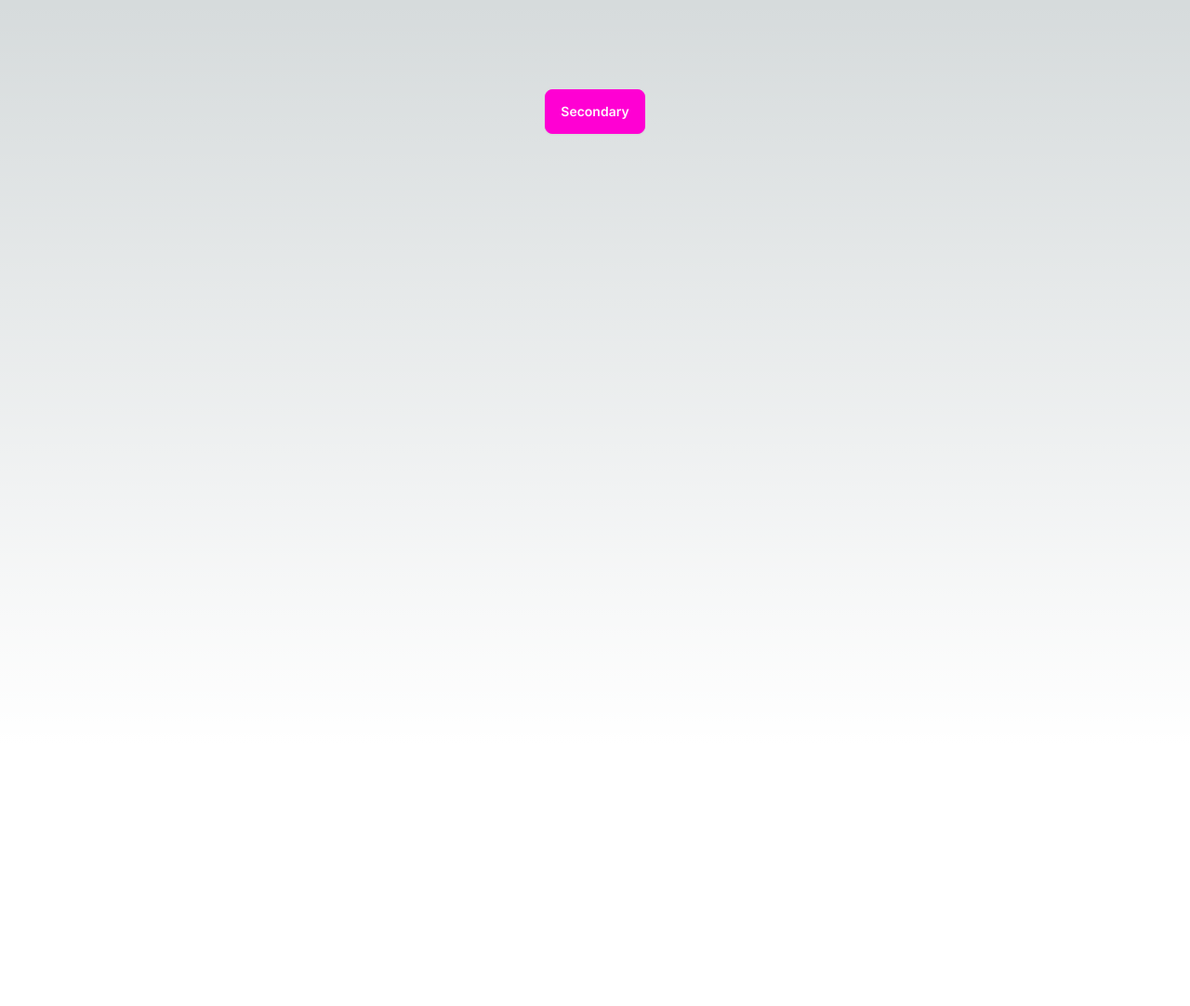
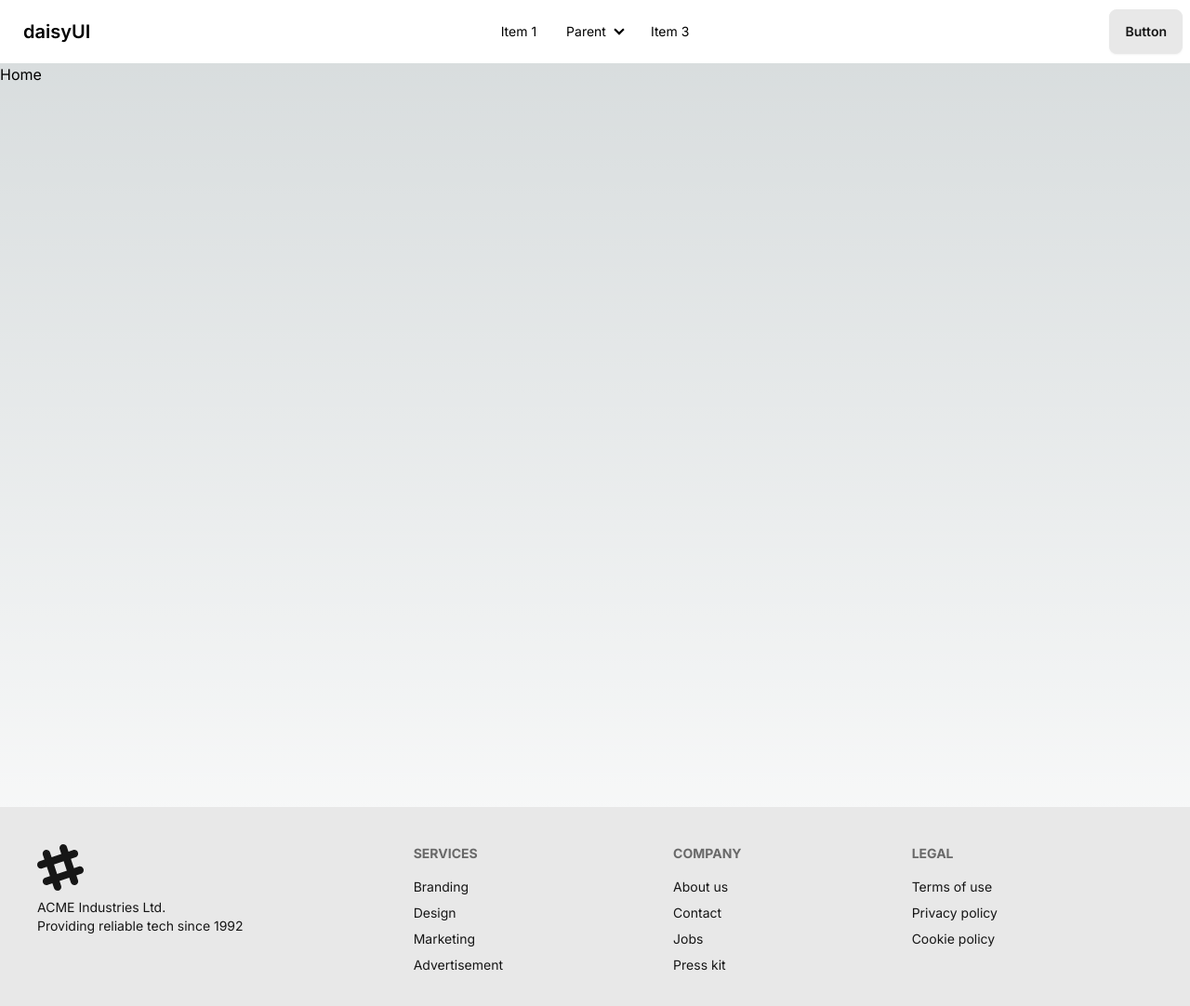
Before and after one commit to alaminkazi12/car-doctor, a Next.js app: page / in a window 1280 px wide. Shown: the top 1082 px of the page at 93% size. Before the commit the page ends 800 px from the top, so only its background shows below. Built offline with nearby package versions, Linux system fonts and the light colour scheme.

Commit message:
added nav

```diff
--- a/src/app/layout.jsx
+++ b/src/app/layout.jsx
@@ -1,5 +1,7 @@
 import { Inter } from "next/font/google";
 import "./globals.css";
+import Navbar from "@/components/shared/Navbar";
+import Footer from "@/components/shared/Footer";
 
 const inter = Inter({ subsets: ["latin"] });
 
@@ -10,8 +12,12 @@ export const metadata = {
 
 export default function RootLayout({ children }) {
   return (
-    <html lang="en">
-      <body className={inter.className}>{children}</body>
+    <html lang="en" data-theme="carDoctorTheme">
+      <body className={inter.className}>
+        <Navbar />
+        {children}
+        <Footer />
+      </body>
     </html>
   );
 }
--- a/src/app/page.jsx
+++ b/src/app/page.jsx
@@ -1,9 +1,5 @@
 import Image from "next/image";
 
 export default function Home() {
-  return (
-    <main className="flex min-h-screen flex-col items-center justify-between p-24">
-      <button className="btn btn-secondary">Secondary</button>
-    </main>
-  );
+  return <main className="h-screen">Home</main>;
 }
--- /dev/null
+++ b/src/components/shared/Footer.jsx
@@ -0,0 +1,48 @@
+import React from "react";
+
+const Footer = () => {
+  return (
+    <footer className="footer bg-base-200 text-base-content p-10">
+      <aside>
+        <svg
+          width="50"
+          height="50"
+          viewBox="0 0 24 24"
+          xmlns="http://www.w3.org/2000/svg"
+          fillRule="evenodd"
+          clipRule="evenodd"
+          className="fill-current"
+        >
+          <path d="M22.672 15.226l-2.432.811.841 2.515c.33 1.019-.209 2.127-1.23 2.456-1.15.325-2.148-.321-2.463-1.226l-.84-2.518-5.013 1.677.84 2.517c.391 1.203-.434 2.542-1.831 2.542-.88 0-1.601-.564-1.86-1.314l-.842-2.516-2.431.809c-1.135.328-2.145-.317-2.463-1.229-.329-1.018.211-2.127 1.231-2.456l2.432-.809-1.621-4.823-2.432.808c-1.355.384-2.558-.59-2.558-1.839 0-.817.509-1.582 1.327-1.846l2.433-.809-.842-2.515c-.33-1.02.211-2.129 1.232-2.458 1.02-.329 2.13.209 2.461 1.229l.842 2.515 5.011-1.677-.839-2.517c-.403-1.238.484-2.553 1.843-2.553.819 0 1.585.509 1.85 1.326l.841 2.517 2.431-.81c1.02-.33 2.131.211 2.461 1.229.332 1.018-.21 2.126-1.23 2.456l-2.433.809 1.622 4.823 2.433-.809c1.242-.401 2.557.484 2.557 1.838 0 .819-.51 1.583-1.328 1.847m-8.992-6.428l-5.01 1.675 1.619 4.828 5.011-1.674-1.62-4.829z"></path>
+        </svg>
+        <p>
+          ACME Industries Ltd.
+          <br />
+          Providing reliable tech since 1992
+        </p>
+      </aside>
+      <nav>
+        <h6 className="footer-title">Services</h6>
+        <a className="link link-hover">Branding</a>
+        <a className="link link-hover">Design</a>
+        <a className="link link-hover">Marketing</a>
+        <a className="link link-hover">Advertisement</a>
+      </nav>
+      <nav>
+        <h6 className="footer-title">Company</h6>
+        <a className="link link-hover">About us</a>
+        <a className="link link-hover">Contact</a>
+        <a className="link link-hover">Jobs</a>
+        <a className="link link-hover">Press kit</a>
+      </nav>
+      <nav>
+        <h6 className="footer-title">Legal</h6>
+        <a className="link link-hover">Terms of use</a>
+        <a className="link link-hover">Privacy policy</a>
+        <a className="link link-hover">Cookie policy</a>
+      </nav>
+    </footer>
+  );
+};
+
+export default Footer;
--- /dev/null
+++ b/src/components/shared/Navbar.jsx
@@ -0,0 +1,79 @@
+import React from "react";
+
+const Navbar = () => {
+  return (
+    <div className="navbar bg-base-100">
+      <div className="navbar-start">
+        <div className="dropdown">
+          <div tabIndex={0} role="button" className="btn btn-ghost lg:hidden">
+            <svg
+              xmlns="http://www.w3.org/2000/svg"
+              className="h-5 w-5"
+              fill="none"
+              viewBox="0 0 24 24"
+              stroke="currentColor"
+            >
+              <path
+                strokeLinecap="round"
+                strokeLinejoin="round"
+                strokeWidth="2"
+                d="M4 6h16M4 12h8m-8 6h16"
+              />
+            </svg>
+          </div>
+          <ul
+            tabIndex={0}
+            className="menu menu-sm dropdown-content bg-base-100 rounded-box z-[1] mt-3 w-52 p-2 shadow"
+          >
+            <li>
+              <a>Item 1</a>
+            </li>
+            <li>
+              <a>Parent</a>
+              <ul className="p-2">
+                <li>
+                  <a>Submenu 1</a>
+                </li>
+                <li>
+                  <a>Submenu 2</a>
+                </li>
+              </ul>
+            </li>
+            <li>
+              <a>Item 3</a>
+            </li>
+          </ul>
+        </div>
+        <a className="btn btn-ghost text-xl">daisyUI</a>
+      </div>
+      <div className="navbar-center hidden lg:flex">
+        <ul className="menu menu-horizontal px-1">
+          <li>
+            <a>Item 1</a>
+          </li>
+          <li>
+            <details>
+              <summary>Parent</summary>
+              <ul className="p-2">
+                <li>
+                  <a>Submenu 1</a>
+                </li>
+                <li>
+                  <a>Submenu 2</a>
+                </li>
+              </ul>
+            </details>
+          </li>
+          <li>
+            <a>Item 3</a>
+          </li>
+        </ul>
+      </div>
+      <div className="navbar-end">
+        <a className="btn">Button</a>
+      </div>
+    </div>
+  );
+};
+
+export default Navbar;
--- a/tailwind.config.js
+++ b/tailwind.config.js
@@ -15,4 +15,19 @@ module.exports = {
     },
   },
   plugins: [require("daisyui")],
+  daisyui: {
+    themes: [
+      {
+        carDoctorTheme: {
+          primary: "#FF3811",
+          secondary: "#f6d860",
+          accent: "#37cdbe",
+          neutral: "#3d4451",
+          "base-100": "#ffffff",
+        },
+      },
+      "dark",
+      "cupcake",
+    ],
+  },
 };
```
